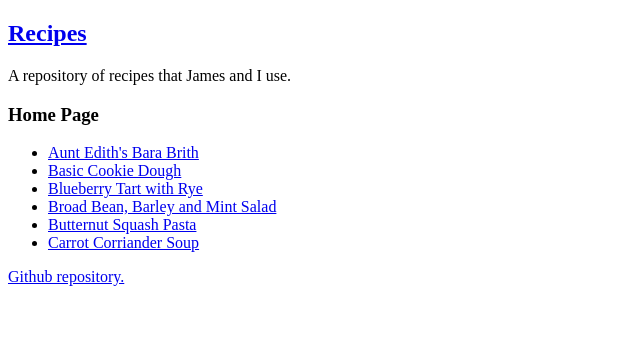
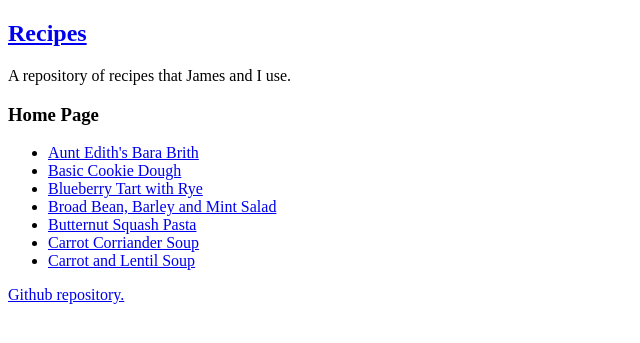
Before and after one commit to StatsRhian/recipes-old-website, a Jekyll site: the page built from index.html, in a window 1280 px wide. Shown: the top 343 px of the page, without its empty margins (0-640 px from the left). Built offline with Jekyll 4.4.1, drawn with Linux system fonts in a browser that asks for light colours.

Commit message:
Update carrot-lentil-soup.md

```diff
--- a/_my_recipes/carrot-lentil-soup.md
+++ b/_my_recipes/carrot-lentil-soup.md
@@ -1,4 +1,7 @@
-# Carrot lentil soup
+---
+title: Carrot and Lentil Soup
+layout: default
+---
 
 * 600g peeled carrots
 * 200g red lentils
```
